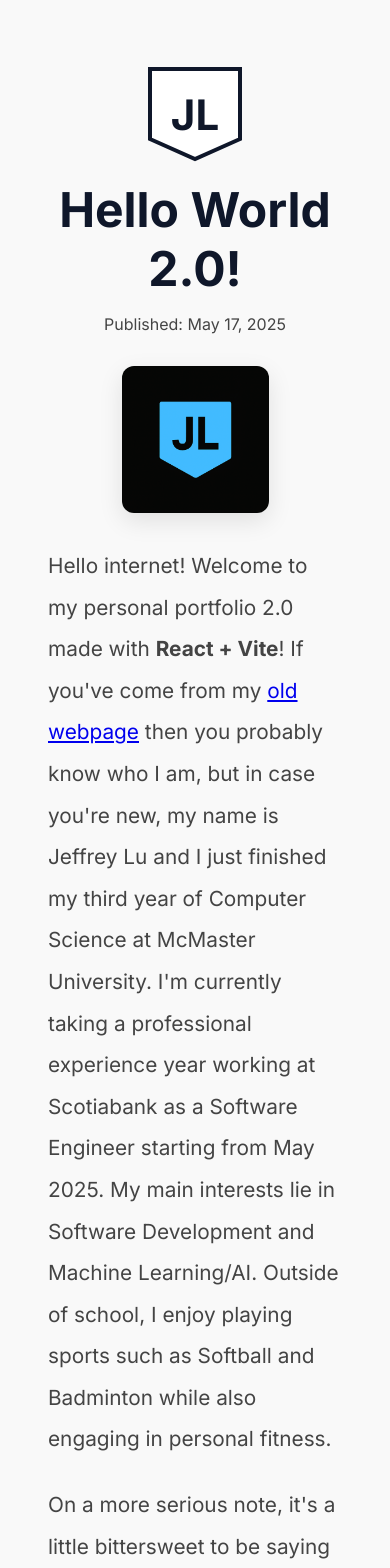
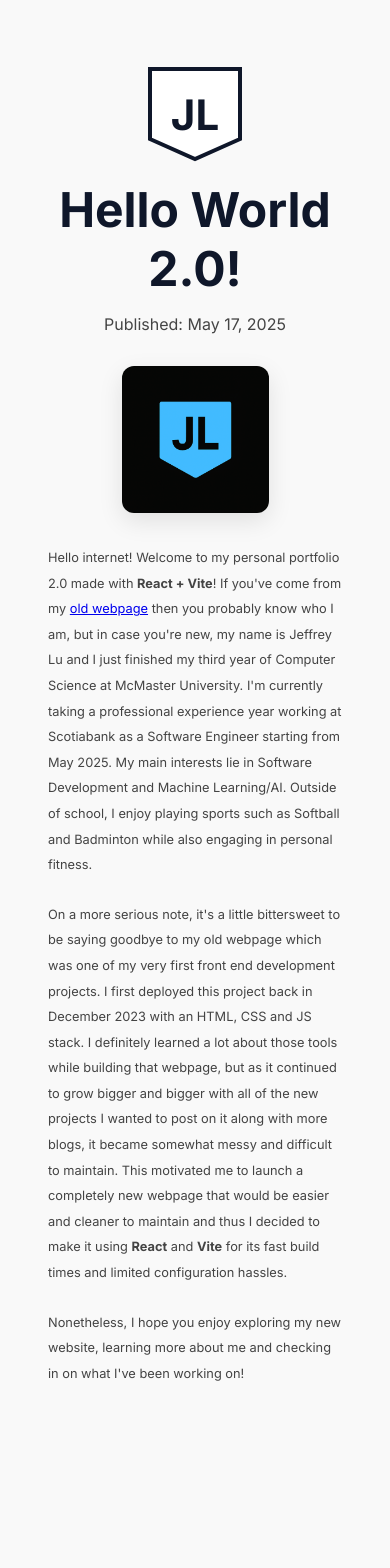
Before and after one commit to jeffreyl45/jefflu2, a React (Vite) app: page /#/blogs/blog1 in a window 390 px wide. Shown: the top 1568 px of the page. After the commit the page ends 1442 px from the top, so only its background shows below. Built offline with nearby package versions, Linux system fonts and the light colour scheme.

Commit message:
changed font size for small screens on blog

```diff
--- a/src/blogs/BlogPage.css
+++ b/src/blogs/BlogPage.css
@@ -60,3 +60,12 @@
   margin-bottom: 1.5rem;
   text-align: left;
 }
+
+@media (max-width: 850px) {
+    .blog-article p {
+    font-size: 0.8rem;
+    line-height: 2;
+    margin-bottom: 1.5rem;
+    text-align: left;
+}
+}
```
